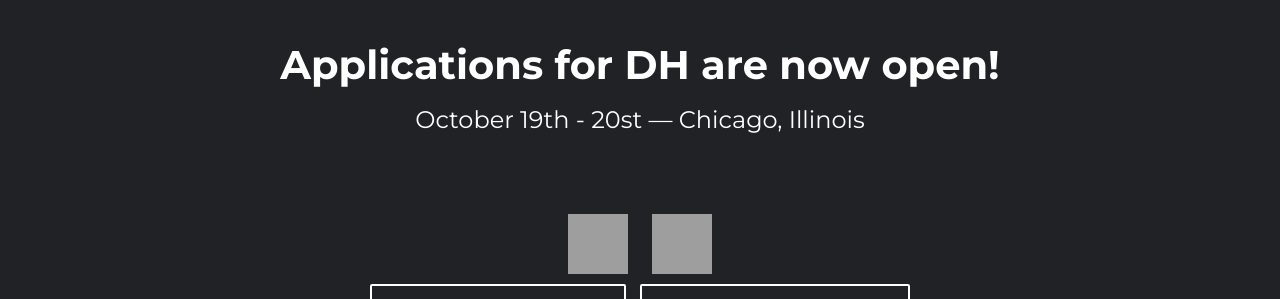
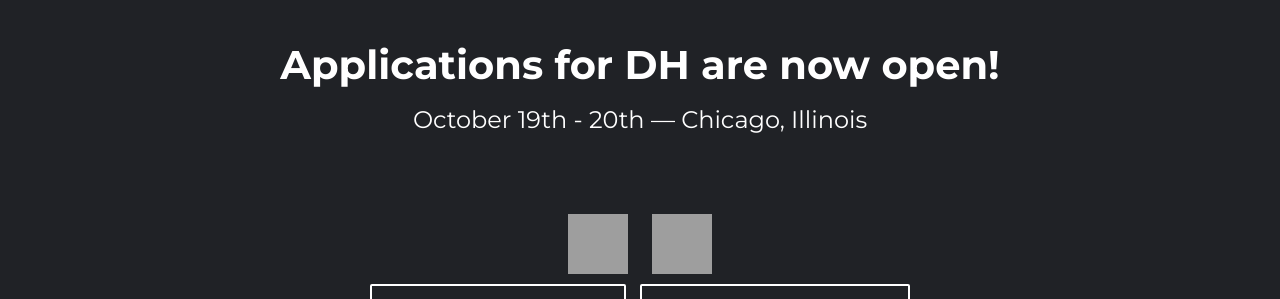
Before and after one commit to eselenic/demonhacks, a Jekyll site: the page built from index.html, in a window 1280 px wide and 900 px high. Shown: the part 344-643 px from the top of the window. Built offline with Jekyll 4.4.1, drawn with Linux system fonts in a browser that asks for light colours; nearby versions of some CDN libraries; some of the changed text lies outside the part shown; grey boxes are pictures that could not be loaded.

Commit message:
Fixed typos.

```diff
--- a/_config.yml
+++ b/_config.yml
@@ -30,7 +30,7 @@
   name: "DemonHacks"
   description: >
     Applications for DH are now open!
-  date:        "October 19th - 20st"
+  date:        "October 19th - 20th"
   location:    "Chicago, Illinois"
 
 # trust_badge:
@@ -130,7 +130,7 @@
       "12:00 am - Midnight snack",
       "1:00 am - Paper plane tournament",
       "9:00 am - Tech talk",
-      "11:00 am - Bunch",
+      "11:00 am - Brunch",
       "11:30 am - HACKING ENDS",
       "1:00 pm - Project expo",
       "3:00 pm - Closing ceremony"]
```
